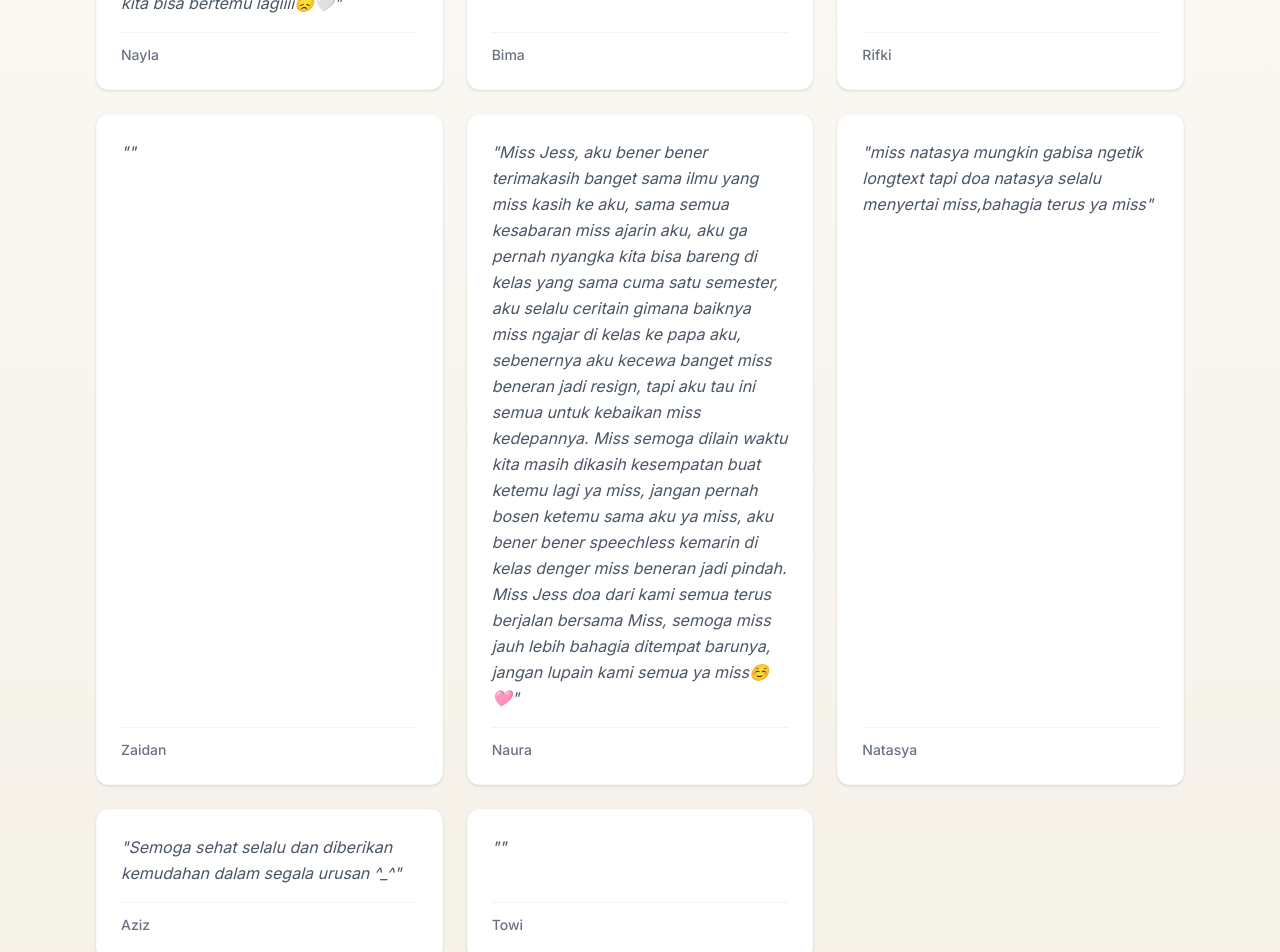
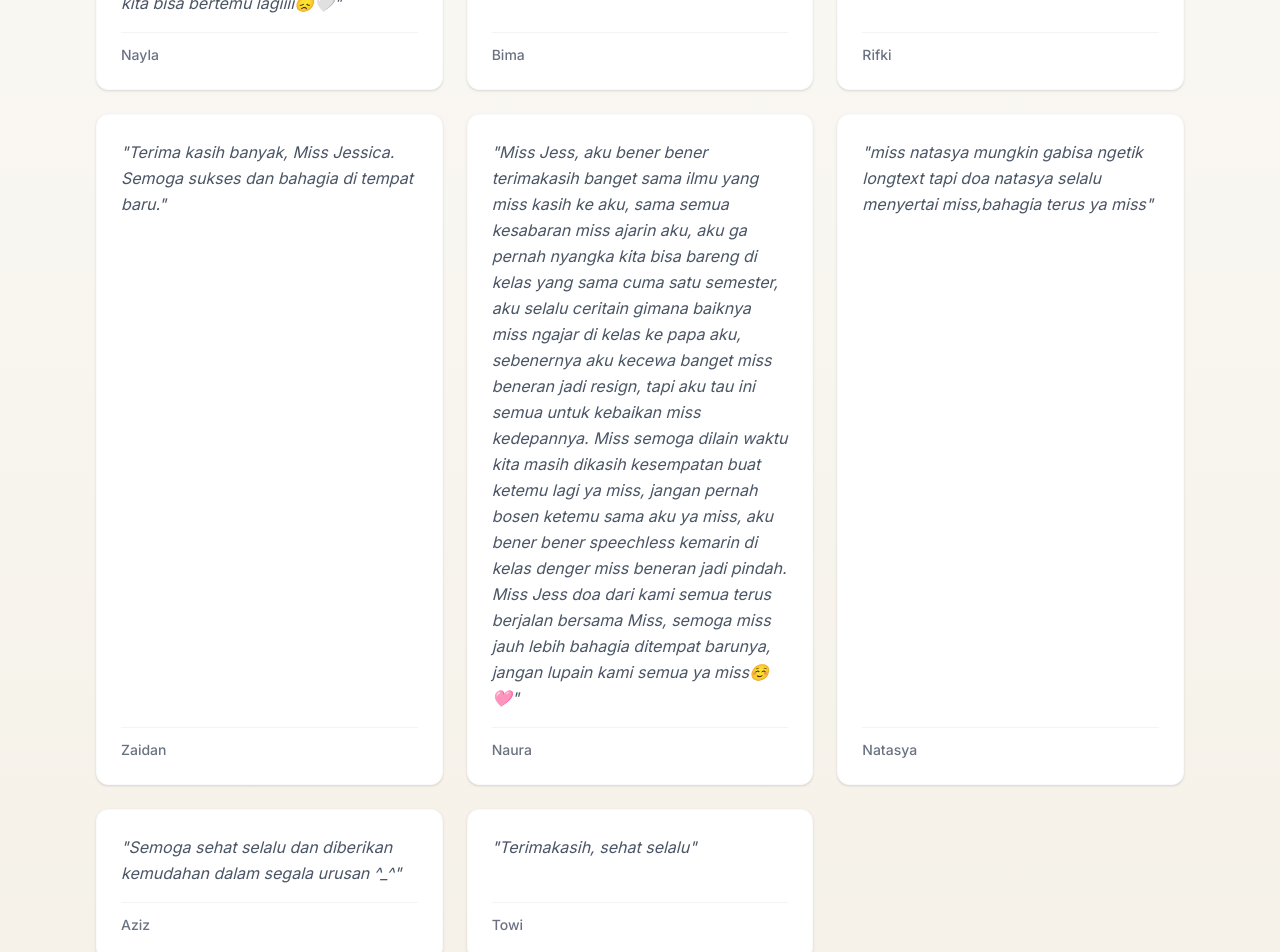
Before and after one commit to Rydhoff/miss-jessica, a React (Vite) app: page / in a window 1280 px wide. Shown: the part 3660-4612 px from the top of the page. Built offline with nearby package versions, Linux system fonts and the light colour scheme.

Commit message:
update final

```diff
--- a/src/components/Closing.jsx
+++ b/src/components/Closing.jsx
@@ -42,11 +42,14 @@ const Closing = () => {
                         <span className="text-2xl text-gold">✦</span>
                     </div>
 
+
                     {/* Final Message */}
                     <p className="text-xl lg:text-2xl font-heading font-semibold text-sage-dark">
                         Terima kasih untuk segalanya, Miss Jessica.
                     </p>
                 </div>
+
+                <img src="/photo-closing.jpeg" alt="Foto Bersama Miss Jessica" className="mb-10 w-full h-full object-cover object-center rounded-lg border-6 border-sage-light" />
 
                 {/* Signature */}
                 <div ref={signatureRef} className="fade-in delay-3 text-center py-10 lg:py-12 border-t border-gray-200 max-w-md mx-auto">
--- a/src/components/Messages.jsx
+++ b/src/components/Messages.jsx
@@ -39,7 +39,7 @@ const studentMessages = [
     },
     {
         name: 'Zaidan',
-        message: '',
+        message: 'Terima kasih banyak, Miss Jessica. Semoga sukses dan bahagia di tempat baru.',
     },
     {
         name: 'Naura',
@@ -55,7 +55,7 @@ const studentMessages = [
     },
     {
         name: 'Towi',
-        message: '',
+        message: 'Terimakasih, sehat selalu',
     },
 ];
 
```
Also changed, not shown: public/photo-closing.jpeg (added).
